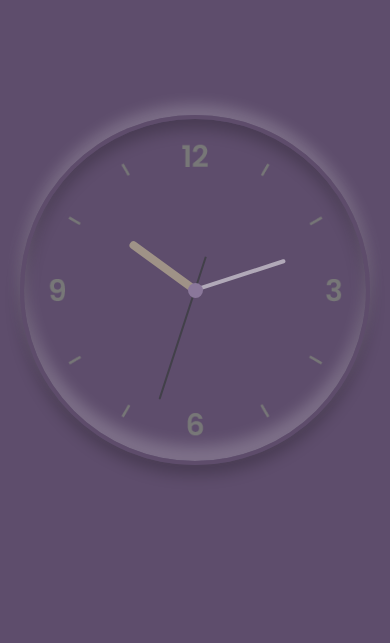
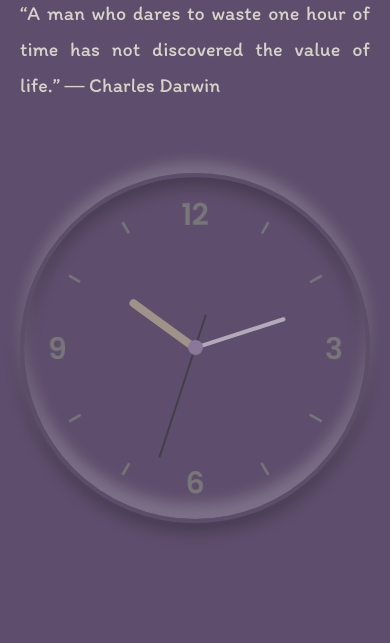
Before and after one commit to GabyLow/reloj-analogico, a plain HTML site: page index.html in a window 390 px wide. Shown: the part 201-844 px from the top of the page. Drawn offline with Linux system fonts and the light colour scheme; a web font is replaced by a local one.

Commit message:
✨ Improved responsiveness and functional clock ⏰

```diff
--- a/index.html
+++ b/index.html
@@ -1,18 +1,22 @@
+<!DOCTYPE html>
+<html lang="en">
 <head>
-    <meta charset="utf-8" />
-    <meta name="viewport" content="width=device-width, initial-scale=1.0" />
-    <meta http-equiv="X-UA-Compatible" content="ie=edge" />
-    <title>Reloj-analógico</title>
-    <link rel="icon" href="./Images/favicon.ico" type="image/png" />
-    <link rel="stylesheet" href="style.css" />
+  <meta charset="UTF-8">
+  <meta name="viewport" content="width=device-width, initial-scale=1.0">
+  <meta http-equiv="X-UA-Compatible" content="ie=edge">
+  <title>Reloj Analógico</title>
+  <link rel="stylesheet" href="style.css">
   <link rel="preconnect" href="https://fonts.googleapis.com">
   <link rel="preconnect" href="https://fonts.gstatic.com" crossorigin>
   <link href="https://fonts.googleapis.com/css2?family=Borel&family=Itim&display=swap" rel="stylesheet">
 </head>
 <body>
+  <div class="container">
+    <div class="content">
+      <div class="text">
         <h1>Time</h1>
-    <p>“A man who dares to waste one hour of time has not discovered the value of life.”
-      ― Charles Darwin </p>
+        <p>“A man who dares to waste one hour of time has not discovered the value of life.” ― Charles Darwin</p>
+      </div>
     <div class="clock">
       <div class="hour">
         <div class="hr" id="hr"></div>
@@ -24,25 +28,9 @@
         <div class="sc" id="sc"></div>
       </div>
     </div>
-    <script type="text/Javascript">
-        const deg = 6;
-        const hr = document.querySelector('#hr');
-        const mn = document.querySelector('#mn');
-        const sc = document.querySelector('#sc');
-
-        setInterval(() => {
-
-        let day = new Date();
-        let hh = day.getHours() * 30;
-        let mm = day.getMinutes() * deg;
-        let ss = day.getSeconds() * deg;
-
-        hr.style.transform = `rotateZ(${(hh)+(mm/12)}deg)`;
-        mn.style.transform = `rotateZ(${mm}deg)`;
-        sc.style.transform = `rotateZ(${ss}deg)`;
-
-        })
-      </script>
-
+  </div>
+</div>
+</div>
+<script src="script.js"></script>
 </body>
 </html>
--- /dev/null
+++ b/script.js
@@ -0,0 +1,21 @@
+const deg = 6;
+const hr = document.querySelector('#hr');
+const mn = document.querySelector('#mn');
+const sc = document.querySelector('#sc');
+
+function updateClock() {
+  let day = new Date();
+  let hh = day.getHours() * 30;
+  let mm = day.getMinutes() * deg;
+  let ss = day.getSeconds() * deg;
+
+  hr.style.transform = `rotateZ(${hh + mm / 12}deg)`;
+  mn.style.transform = `rotateZ(${mm}deg)`;
+  sc.style.transform = `rotateZ(${ss}deg)`;
+}
+
+// Llamar a la función de actualización para que el reloj empiece a funcionar
+updateClock();
+
+// Actualizar el reloj cada segundo (1000 milisegundos)
+setInterval(updateClock, 1000);
--- a/style.css
+++ b/style.css
@@ -2,54 +2,53 @@
   margin: 0;
   padding: 0;
   box-sizing: border-box;
-    background-image: url();
 }
 
 body {
   display: flex;
-    flex-direction: column;
   justify-content: center;
   align-items: center;
   min-height: 100vh;
   background: #5e4d6c;
+  font-family: "Borel", sans-serif;
+  color: rgba(245, 245, 220, 0.8);
+}
+
+.container {
+  text-align: center;
+  padding: 20px;
 }
 
 h1 {
-    padding: 20px;
-    font-family: borel;
-    color: rgba(245, 245, 220, 0.311);
-    font-size: 3vw;
+  font-size: 40px;
 }
 
 p {
-    width: 30%;
-    padding: 20px;
-    font-family: itim;
-    color: rgba(245, 245, 220, 0.311);
-    font-size: 2vw;
-    text-align: start;
-
+  font-family: "Itim", cursive;
+  font-size: 20px;
+  margin-top: 10px;
+  text-align: justify;
+  line-height: 1.8;
 }
 
 .clock {
-    margin: 100px;
+  margin-top: 50px;
   width: 350px;
   height: 350px;
   display: flex;
   justify-content: center;
   align-items: center;
-    background: url(./Images/background-clock.png);
+  background: url("./Images/background-clock.png");
   background-size: cover;
-    border: 4px solid #5e4d6cab;
+  border: 4px solid rgba(94, 77, 108, 0.67);
   border-radius: 50%;
-    box-shadow: 0 -10px 15px rgba(255, 255, 255, 0.200),
-                inset 0 -15px 15px rgba(255, 255, 255, 0.200),
-                0 10px 15px rgba(0, 0, 0, 0.230),
-                inset 0 10px 15px rgba(0, 0, 0, 0.230);
+  box-shadow: 0 -10px 15px rgba(255, 255, 255, 0.2),
+    inset 0 -15px 15px rgba(255, 255, 255, 0.2), 0 10px 15px rgba(0, 0, 0, 0.23),
+    inset 0 10px 15px rgba(0, 0, 0, 0.23);
 }
 
 .clock:before {
-    content: '';
+  content: "";
   position: absolute;
   width: 15px;
   height: 15px;
@@ -64,31 +63,35 @@
   position: absolute;
 }
 
-  .clock .hour, .hr {
+.clock .hour,
+.hr {
   width: 160px;
   height: 160px;
 }
 
-  .clock .min, .mn {
+.clock .min,
+.mn {
   width: 190px;
   height: 190px;
 }
 
-  .clock .sec, .sc {
+.clock .sec,
+.sc {
   width: 230px;
   height: 230px;
 }
 
-  .hr, .mn, .sc {
+.hr,
+.mn,
+.sc {
   display: flex;
   justify-content: center;
-   /*  align-items: center; */
   position: absolute;
   border-radius: 50%;
 }
 
 .hr:before {
-  content: '';
+  content: "";
   position: absolute;
   width: 8px;
   height: 80px;
@@ -98,21 +101,44 @@
 }
 
 .mn:before {
-    content: '';
+  content: "";
   position: absolute;
   width: 4px;
   height: 90px;
-    background: #ffffff84;
+  background: rgba(255, 255, 255, 0.52);
   z-index: 11;
   border-radius: 6px 6px 0 0;
 }
 
 .sc:before {
-      content: '';
+  content: "";
   position: absolute;
   width: 2px;
   height: 150px;
-      background: #3039339b;
+  background: rgba(48, 57, 51, 0.61);
   z-index: 12;
   border-radius: 6px 6px 0 0;
 }
+
+.content {
+  display: flex;
+  justify-content: center;
+  align-items: flex-start;
+}
+
+.text {
+  flex: 1;
+  padding: 20px;
+}
+
+@media (max-width: 768px) {
+  .content {
+    flex-direction: column;
+    align-items: center;
+  }
+
+  .text {
+    text-align: center;
+    padding: 20px 0;
+  }
+}
```
Lines whose indentation alone changed are shown as unchanged.
